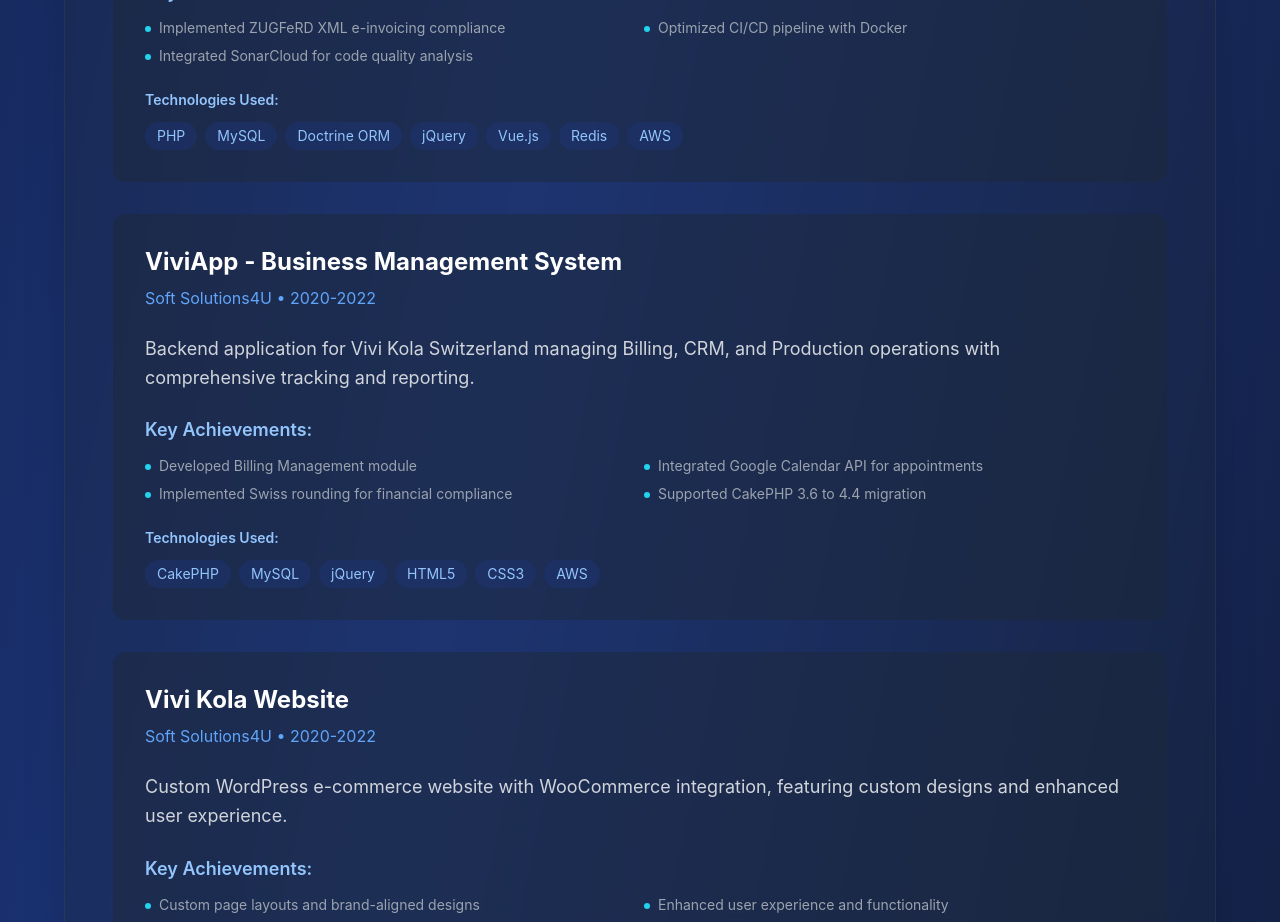
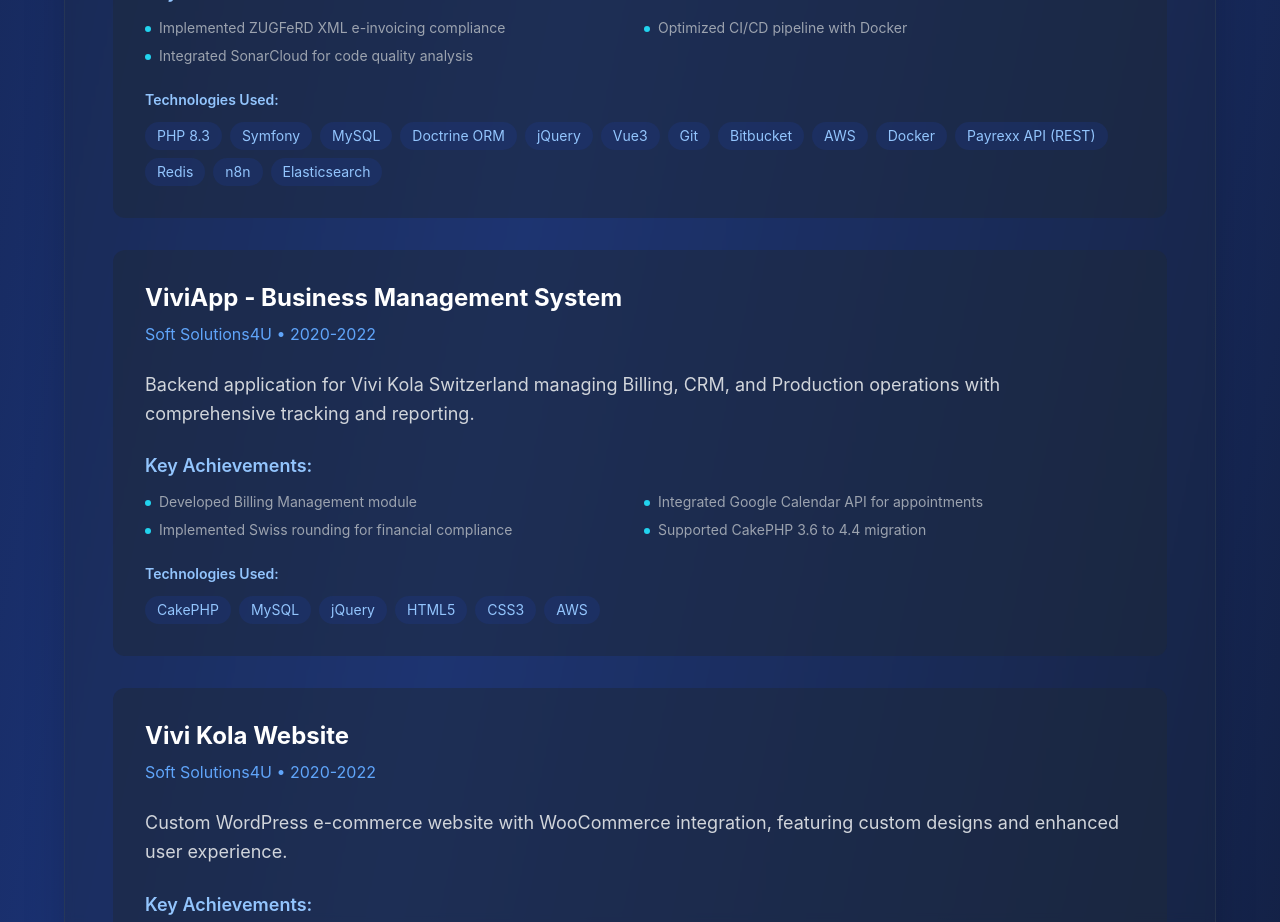
Before and after one commit to iamgowrishankar/portfolio, a React (Create React App) app: page / in a window 1280 px wide. Shown: the part 3480-4402 px from the top of the page. Built offline with nearby package versions, Linux system fonts and the light colour scheme.

Commit message:
Revise tech stack in Projects.js
Updated technology stack for Payrexx Payment Integration project.

```diff
--- a/src/components/Projects.js
+++ b/src/components/Projects.js
@@ -5,7 +5,22 @@
     {
       title: "Payrexx Payment Integration",
       description: "Integrated and managed comprehensive online payment solutions with secure transaction processing, multi-PSP support, and optimized checkout flows.",
-      tech: ["PHP", "MySQL", "Doctrine ORM", "jQuery", "Vue.js", "Redis", "AWS"],
+      tech: [
+        "PHP 8.3",
+        "Symfony",
+        "MySQL",
+        "Doctrine ORM",
+        "jQuery",
+        "Vue3",
+        "Git",
+        "Bitbucket",
+        "AWS",
+        "Docker",
+        "Payrexx API (REST)",
+        "Redis",
+        "n8n",
+        "Elasticsearch"
+      ],
       achievements: [
         "Implemented ZUGFeRD XML e-invoicing compliance",
         "Optimized CI/CD pipeline with Docker",
```
